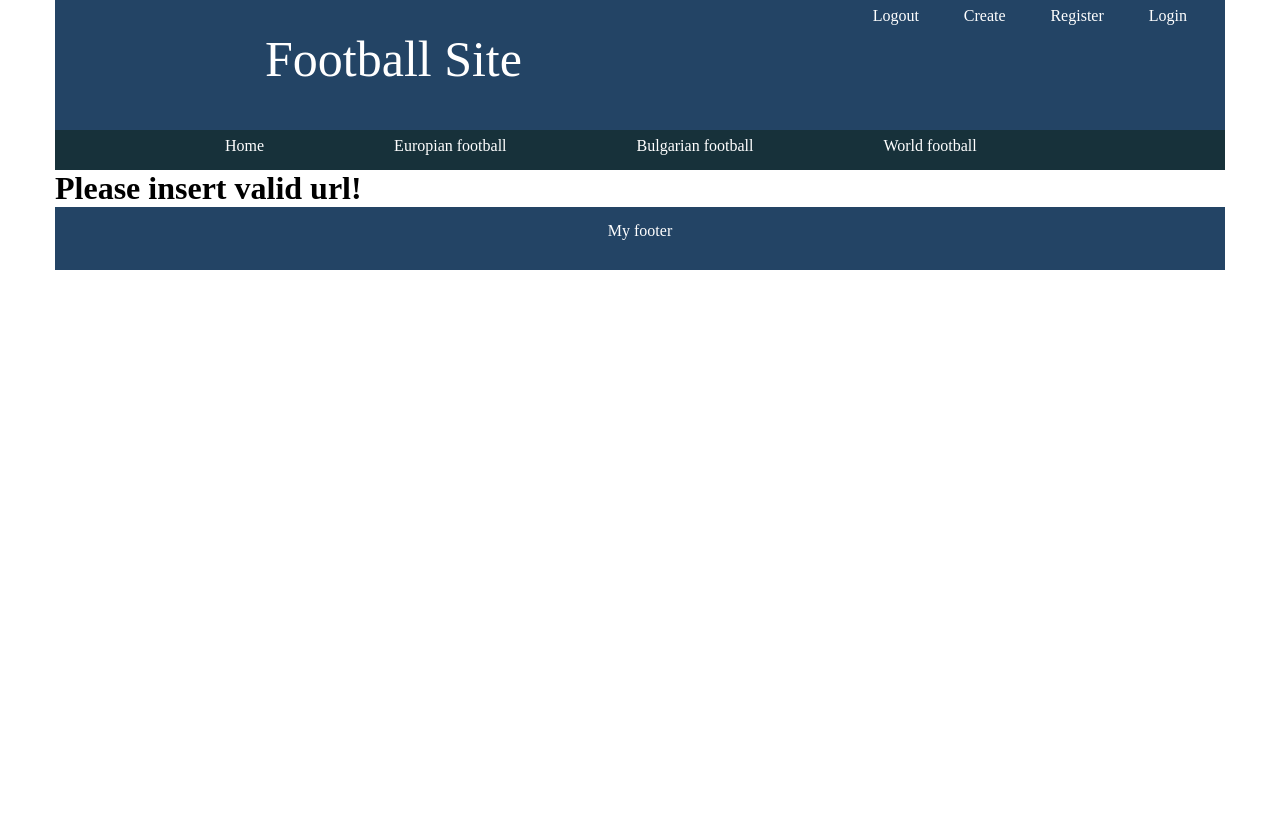
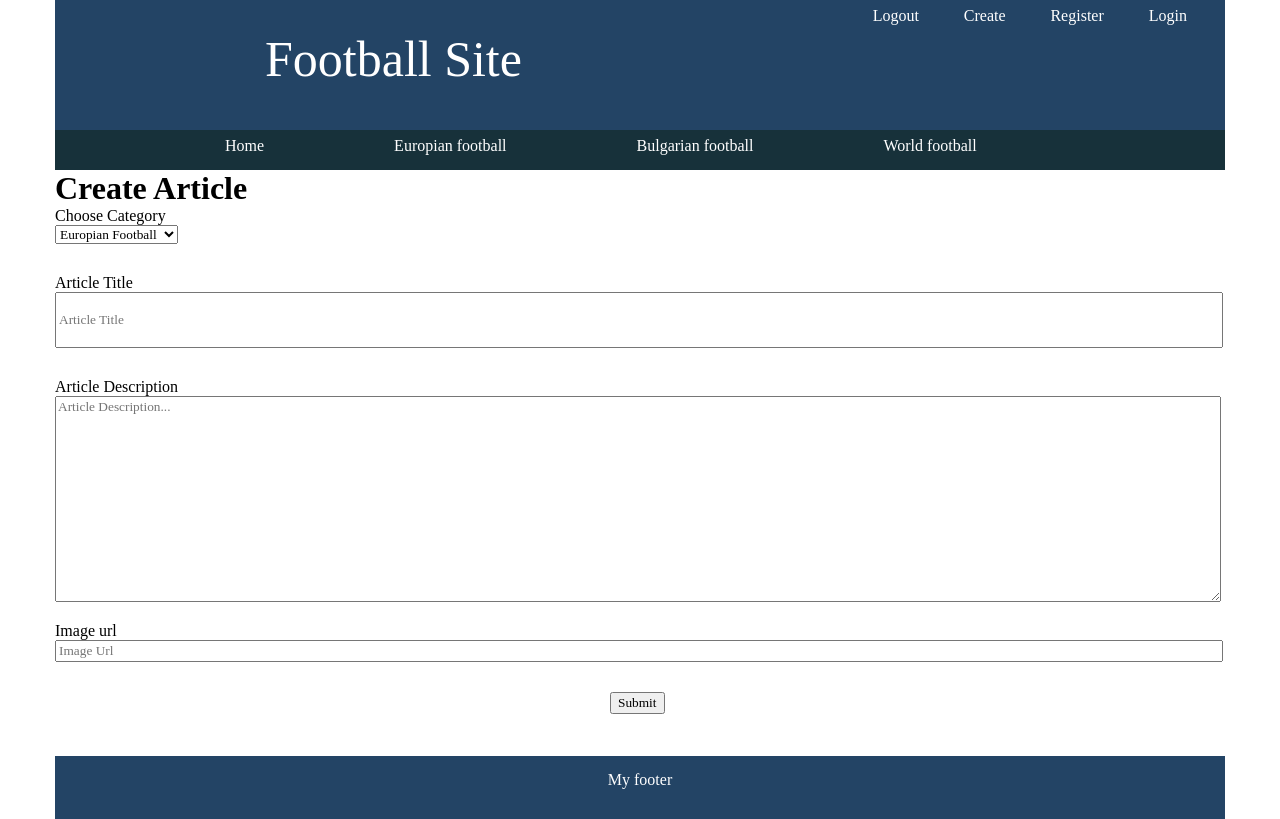
Before and after one commit to iliyan-ivanov/My-first-React-Project, a React (Create React App) app: page /create in a window 1280 px wide. Built offline with nearby package versions, Linux system fonts and the light colour scheme.

Commit message:
Added Login, Register and Create pages

```diff
--- a/src/App.js
+++ b/src/App.js
@@ -1,4 +1,4 @@
-import { Route, Link, NavLink, Redirect, Switch } from 'react-router-dom';
+import { Route, Link, NavLink, Redirect, Switch, Router } from 'react-router-dom';
 
 import Header from './components/Header/Header';
 import Main from './components/Main/HomePage/Main';
@@ -7,6 +7,9 @@ import BGFootball from './components/Main/BGFootballPage';
 import WorldFootball from './components/Main/WorldFootballPage'
 import Footer from './components/Footer/Footer';
 import ArticlePage from './components/Main/Articles/ArticlePage';
+import Login from './components/Main/AuthPages/Login';
+import Register from './components/Main/AuthPages/Register';
+import Create from './components/Main/AuthPages/Create';
 
 function App() {
     return (
@@ -20,6 +23,9 @@ function App() {
                 <Route path="/bulgarianfootball" component={BGFootball}/>
                 <Route path="/worldfootball" component={WorldFootball}/>
                 <Route path="/articleinfo" component={ArticlePage} />
+                <Route path="/login" component={Login} />
+                <Route path="/register" component={Register} />
+                <Route path="/create" component={Create} />
                 <Route render={() => <h1>Please insert valid url!</h1>} />
             </Switch>
             <Footer />
--- a/src/components/Main/Articles/LongArticle.js
+++ b/src/components/Main/Articles/LongArticle.js
@@ -7,9 +7,9 @@ let LongArticle = () => {
                 <div className="article-img">
                     <Link to="/articleinfo"><img src="https://news.cgtn.com/news/2020-09-25/Milan-striker-Zlatan-Ibrahimovic-tests-positive-for-COVID-19-U46xoRZWb6/img/accba50a7ddf4045a66a8a3f9c4fc57d/accba50a7ddf4045a66a8a3f9c4fc57d.jpeg" /></Link>
                 </div>
-                <div className="article-title">
+                <div>
                     <h2>
-                        <Link to="/articleinfo">Ibrahimovic leads Milan to Scudeto</Link>
+                        <Link className="long-article-title" to="/articleinfo">Ibrahimovic leads Milan to Scudeto</Link>
                     </h2>
                 </div>
             </li>
--- /dev/null
+++ b/src/components/Main/AuthPages/Create.js
@@ -0,0 +1,29 @@
+let Create = () => {
+    return (
+        <form className="create-form">
+            <h1>Create Article</h1>
+            <div className="create-div">
+                <div>
+                    <label for="category">Choose Category</label>
+                    <select className="category-select" type="text" name="category">
+                        <option value="Europian Football">Europian Football</option>
+                        <option value="Bulgarian Football">Bulgarian Football</option>
+                        <option value="World Football">World Football</option>
+                    </select>
+                </div>
+
+                <label for="title">Article Title</label>
+                <input type="text" className="create-title" placeholder="Article Title" name="title" />
+
+                <label for="description">Article Description</label>
+                <textarea className="create-description" placeholder="Article Description..." name="description"></textarea>
+
+                <label for="imageUrl">Image url</label>
+                <input type="text" className="create-img" placeholder="Image Url" name="imageUrl" />
+            </div>
+            <button type="submit" className="create-btn">Submit</button>
+        </form>
+    );
+}
+
+export default Create;
--- /dev/null
+++ b/src/components/Main/AuthPages/Login.js
@@ -0,0 +1,20 @@
+
+let Login = () => {
+    return (
+        <form className="login-form">
+            <h2 className="auth-h2">Login</h2>
+            <div className="auth-div">
+                <label for="email">Email</label>
+                <input type="email" placeholder="Email" name="email" />
+
+                <label for="password">Password</label>
+                <input type="password" placeholder="Password" name="password" />
+            </div>
+            <button type="submit" className="auth-btn">Login</button>
+
+
+        </form>
+    );
+}
+
+export default Login;
--- /dev/null
+++ b/src/components/Main/AuthPages/Register.js
@@ -0,0 +1,22 @@
+
+let Register = () => {
+    return (
+        <form class="login-form">
+            <h2 className="auth-h2">Register</h2>
+            <div class="auth-div">
+                <label for="email">Email</label>
+                <input type="email" placeholder="Email" name="email" />
+
+                <label for="password">Password</label>
+                <input type="password" placeholder="Password" name="password" />
+
+                <label for="repeatPassword">Repeat Password</label>
+                <input type="password" placeholder="Repeat-Password" name="repeatPassword" />
+            </div>
+
+            <button type="submit" className="auth-btn">Register</button>
+        </form>
+    );
+}
+
+export default Register;
--- a/src/index.css
+++ b/src/index.css
@@ -155,15 +155,6 @@ nav .main-nav-item a:hover {
   display: inline-block;
 }
 
- /* .sub-article .sub-article-photo {
-  position: relative;
-  overflow: hidden;
-}
-
-.sub-article .sub-article-photo img {
-  transition: all 0.3s;
-} */
-
 img {
   max-width: 100%;
   vertical-align: middle;
@@ -237,7 +228,66 @@ img {
   margin-bottom: 10px;
 }
 
+.long-article-title {
+  color: black;
+  text-decoration: none;
+}
+
 .h1-heading {
   text-align: center;
   color: rgb(0, 0, 182);
 }
+
+
+.login-form {
+  padding: 38px;
+  margin: 100px;
+  margin-left: 400px;
+  border-style: solid;
+  height: 240px;
+  width: 240px;
+  text-align: center;
+  display: block;
+  background-color: #255c92;
+}
+
+.auth-div {
+  padding-bottom: 30px;
+}
+
+.auth-h2 {
+  padding-bottom: 30px;
+}
+
+
+.create-div {
+  display: block;
+}
+
+.create-title {
+  margin-bottom: 30px;
+  width: 1160px;
+  height: 50px;
+}
+
+.create-description {
+  display: block;
+  height: 200px;
+  width: 1160px;
+  margin-bottom: 20px;
+}
+
+.create-img {
+  margin-bottom: 30px;
+  width: 1160px;
+}
+
+.create-btn {
+  margin-bottom: 42px;
+  margin-left: 555px;
+}
+
+.category-select {
+  margin-bottom: 30px;
+  display:flex;
+}
```
